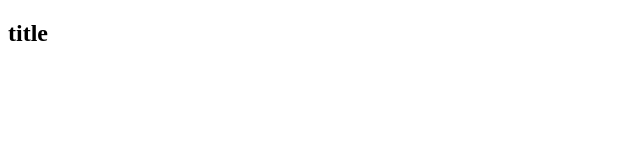
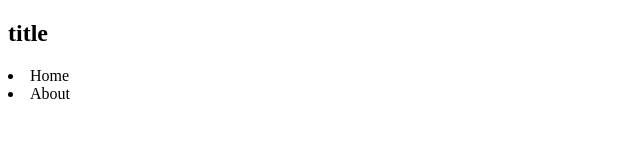
Before and after one commit to RazanHajja/bootcamp-merges-, a plain HTML site: page index.html in a window 1280 px wide. Shown: the whole page, without its empty margins (0-640 px from the left). Drawn offline with Linux system fonts and the light colour scheme.

Commit message:
navbar created

```diff
--- a/index.html
+++ b/index.html
@@ -4,6 +4,12 @@
 <h2> title </h2>
     </head>
     <body>
+        <head>
+            <nav>
+                <li> Home </li>
+                <li> About </li>
 
+            </nav>
+        </head>
     </body>
 </html>
```
